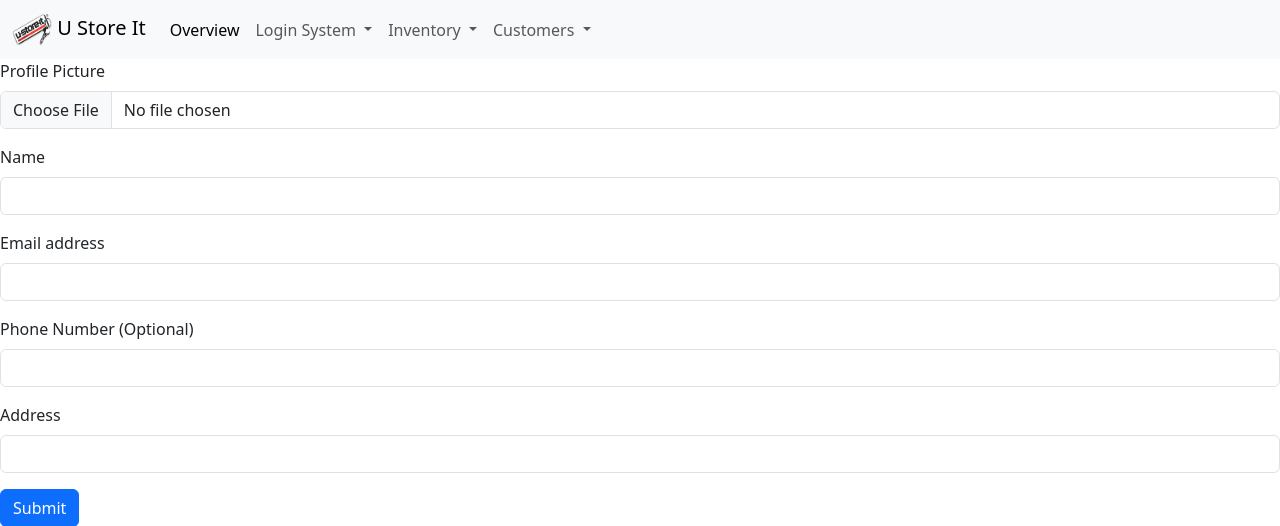
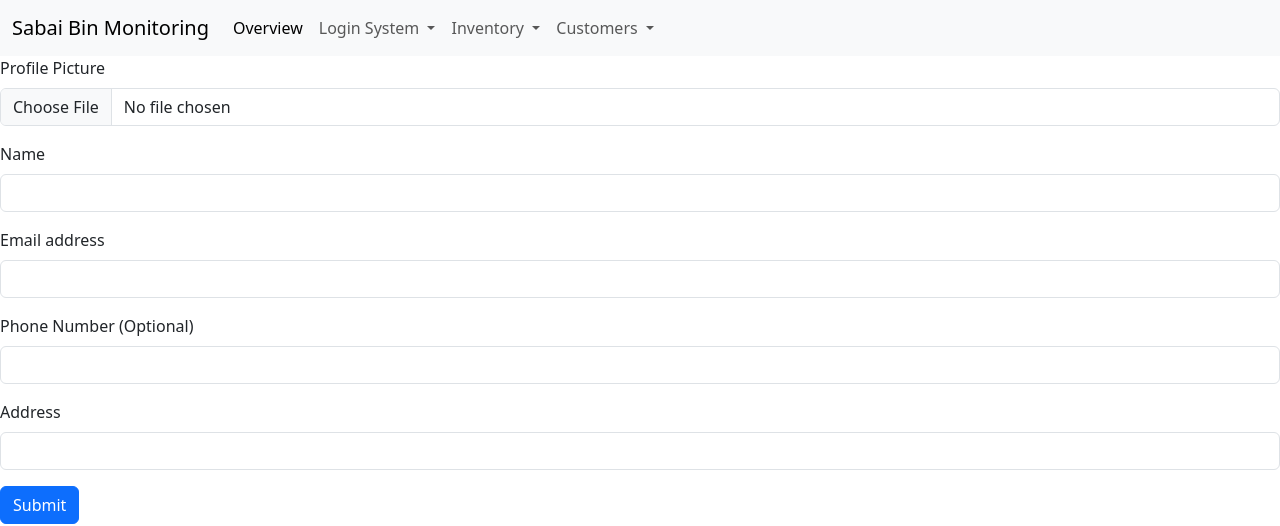
Before and after one commit to s7bruce/ewb, a Flask app: page /customer_add in a window 1280 px wide. Shown: the top 526 px of the page. Run offline with Flask 3, Linux system fonts and the light colour scheme; a user stored in the database is signed in; some libraries are stand-ins or nearby versions.

Commit message:
initial commit from branched project

```diff
--- a/app/templates/base.html
+++ b/app/templates/base.html
@@ -15,8 +15,8 @@
 <nav class="navbar navbar-expand-lg bg-body-tertiary">
   <div class="container-fluid">
     <a class="navbar-brand" href="#">
-      <img src="{{ url_for('static', filename='U-Store-It-Logo.png') }}" alt="Logo" width="40" height="32" class="d-inline-block align-text-top">
-        U Store It
+      <!-- <img src="{{ url_for('static', filename='U-Store-It-Logo.png') }}" alt="Logo" width="40" height="32" class="d-inline-block align-text-top"> -->
+        Sabai Bin Monitoring
     </a>
     <button class="navbar-toggler" type="button" data-bs-toggle="collapse" data-bs-target="#navbarSupportedContent" aria-controls="navbarSupportedContent" aria-expanded="false" aria-label="Toggle navigation">
       <span class="navbar-toggler-icon"></span>
```
Also changed, not shown: 1 other file.
